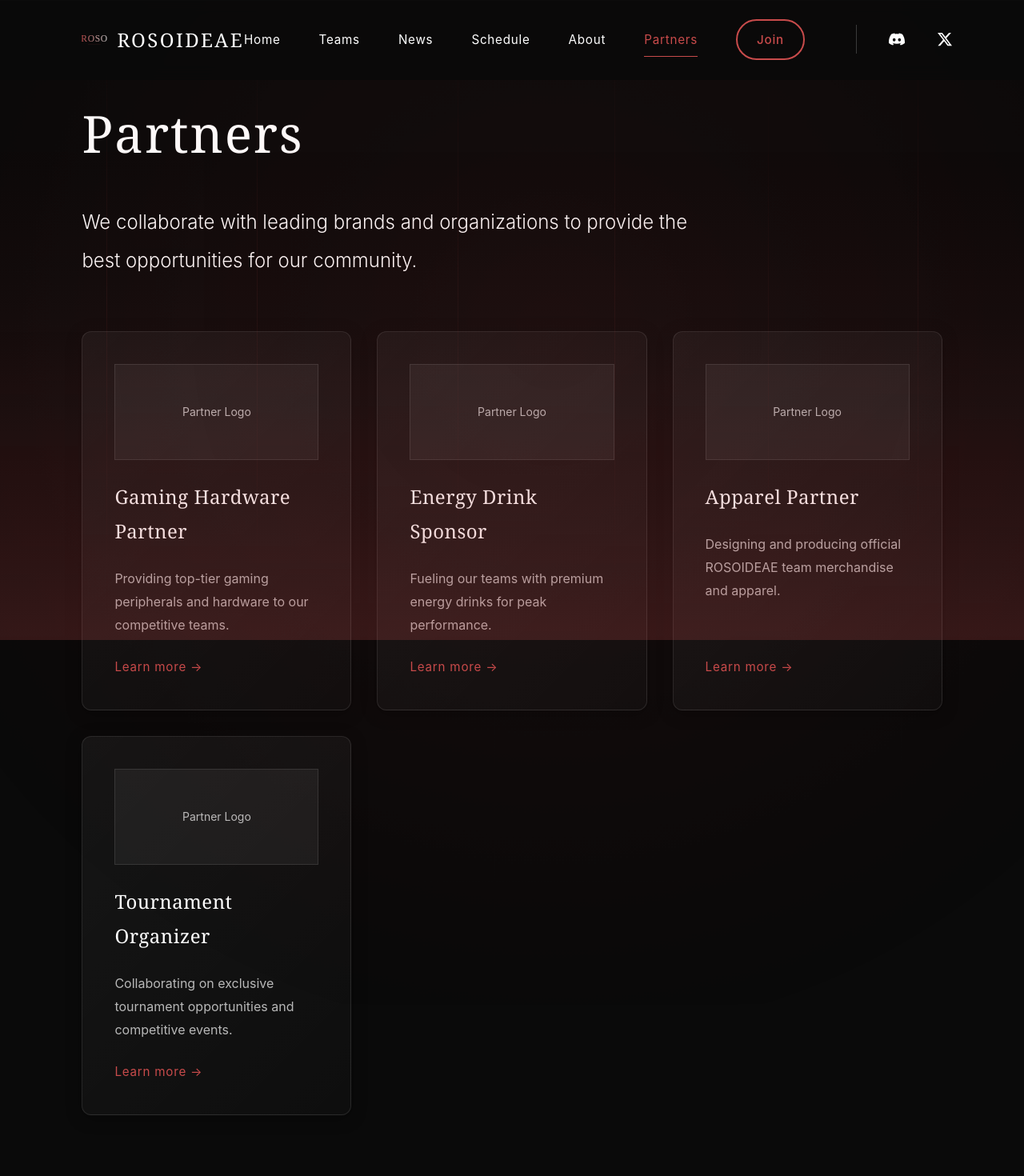
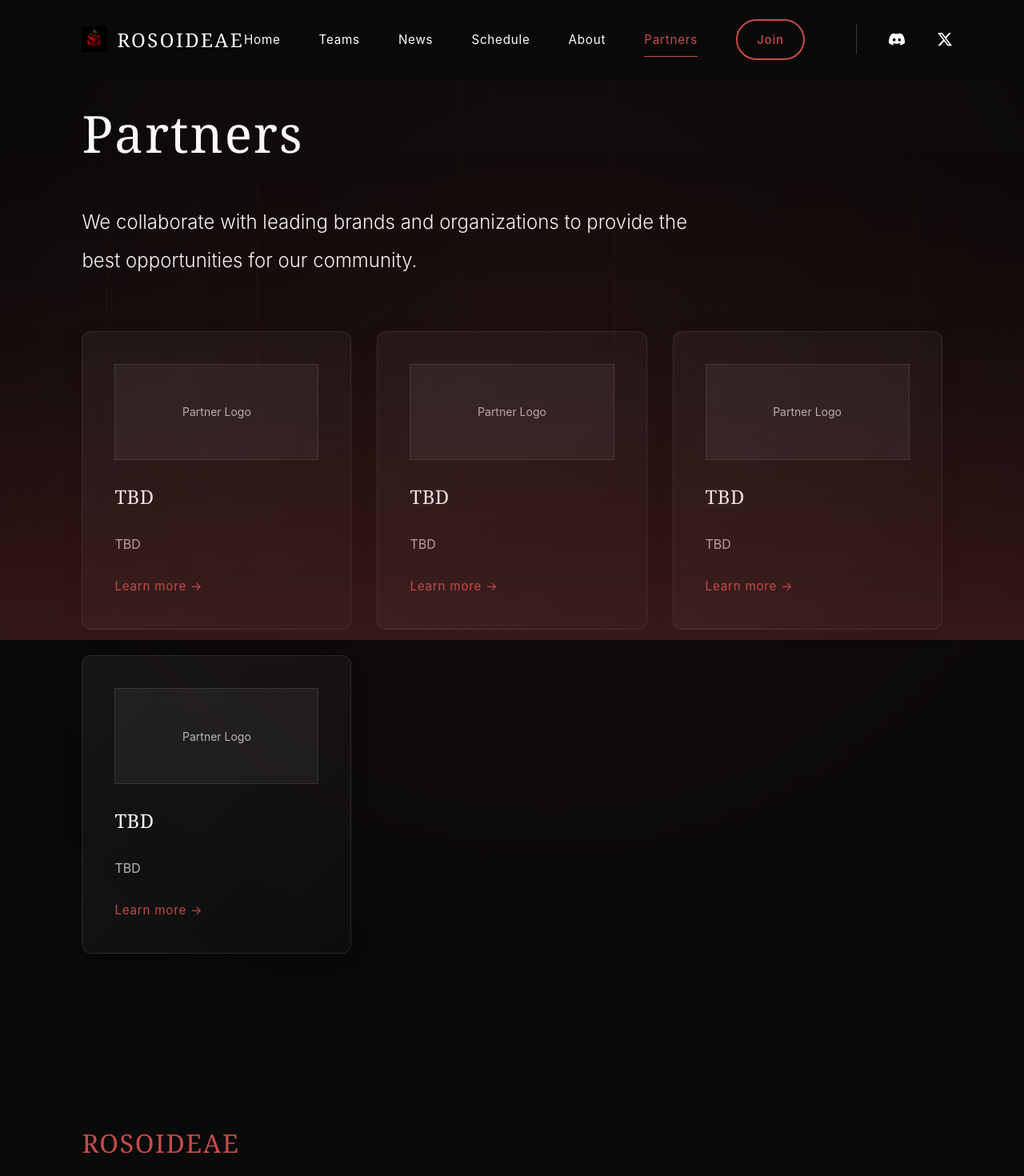
Before and after one commit to Farstar09/prod, a React (Vite) app: page /prod/partners in a window 1280 px wide. Shown: the top 1470 px of the page at 80% size. Built offline with nearby package versions, Linux system fonts and the light colour scheme.

Commit message:
Update logo and partner info to TBD
Co-authored-by: Farstar09 <71098116+Farstar09@users.noreply.github.com>

```diff
--- a/src/Navigation.tsx
+++ b/src/Navigation.tsx
@@ -24,7 +24,7 @@ export default function Navigation() {
           aria-label="Navigate to home"
         >
           <img
-            src="/prod/assets/roso-logo.svg"
+            src="/prod/assets/logo-org.png"
             alt="ROSO"
             className="nav-logo"
             onError={(e) => {
--- a/src/components/IntroAnimation.tsx
+++ b/src/components/IntroAnimation.tsx
@@ -29,7 +29,7 @@ export default function IntroAnimation() {
     <div className={`intro-overlay ${!isVisible ? 'fade-out' : ''}`}>
       <div className="intro-logo-wrapper">
         <img
-          src="/prod/assets/roso-logo.svg"
+          src="/prod/assets/logo-org.png"
           alt="ROSOIDEAE"
           className="intro-logo"
         />
--- a/src/pages/Home.tsx
+++ b/src/pages/Home.tsx
@@ -7,7 +7,7 @@ export default function Home() {
       <section className="hero-section" id="home">
         <div className="hero-logo-container">
           <img
-            src="/prod/assets/roso-logo.svg"
+            src="/prod/assets/logo-org.png"
             alt="ROSOIDEAE Logo"
             className="hero-logo"
           />
@@ -90,10 +90,10 @@ export default function Home() {
         <div className="section-container">
           <p className="sponsors-label">Supported By</p>
           <div className="sponsors-logos">
-            <div className="sponsor-placeholder">Partner 1</div>
-            <div className="sponsor-placeholder">Partner 2</div>
-            <div className="sponsor-placeholder">Partner 3</div>
-            <div className="sponsor-placeholder">Partner 4</div>
+            <div className="sponsor-placeholder">TBD</div>
+            <div className="sponsor-placeholder">TBD</div>
+            <div className="sponsor-placeholder">TBD</div>
+            <div className="sponsor-placeholder">TBD</div>
           </div>
         </div>
       </section>
--- a/src/pages/Partners.tsx
+++ b/src/pages/Partners.tsx
@@ -8,9 +8,9 @@ export default function Partners() {
       <div className="partners-grid">
         <div className="partner-card">
           <div className="partner-logo-placeholder">Partner Logo</div>
-          <h3 className="partner-name">Gaming Hardware Partner</h3>
+          <h3 className="partner-name">TBD</h3>
           <p className="partner-description">
-            Providing top-tier gaming peripherals and hardware to our competitive teams.
+            TBD
           </p>
           <a href="https://discord.gg/roso" className="partner-link" target="_blank" rel="noopener noreferrer">
             Learn more →
@@ -18,9 +18,9 @@ export default function Partners() {
         </div>
         <div className="partner-card">
           <div className="partner-logo-placeholder">Partner Logo</div>
-          <h3 className="partner-name">Energy Drink Sponsor</h3>
+          <h3 className="partner-name">TBD</h3>
           <p className="partner-description">
-            Fueling our teams with premium energy drinks for peak performance.
+            TBD
           </p>
           <a href="https://discord.gg/roso" className="partner-link" target="_blank" rel="noopener noreferrer">
             Learn more →
@@ -28,9 +28,9 @@ export default function Partners() {
         </div>
         <div className="partner-card">
           <div className="partner-logo-placeholder">Partner Logo</div>
-          <h3 className="partner-name">Apparel Partner</h3>
+          <h3 className="partner-name">TBD</h3>
           <p className="partner-description">
-            Designing and producing official ROSOIDEAE team merchandise and apparel.
+            TBD
           </p>
           <a href="https://discord.gg/roso" className="partner-link" target="_blank" rel="noopener noreferrer">
             Learn more →
@@ -38,9 +38,9 @@ export default function Partners() {
         </div>
         <div className="partner-card">
           <div className="partner-logo-placeholder">Partner Logo</div>
-          <h3 className="partner-name">Tournament Organizer</h3>
+          <h3 className="partner-name">TBD</h3>
           <p className="partner-description">
-            Collaborating on exclusive tournament opportunities and competitive events.
+            TBD
           </p>
           <a href="https://discord.gg/roso" className="partner-link" target="_blank" rel="noopener noreferrer">
             Learn more →
```
